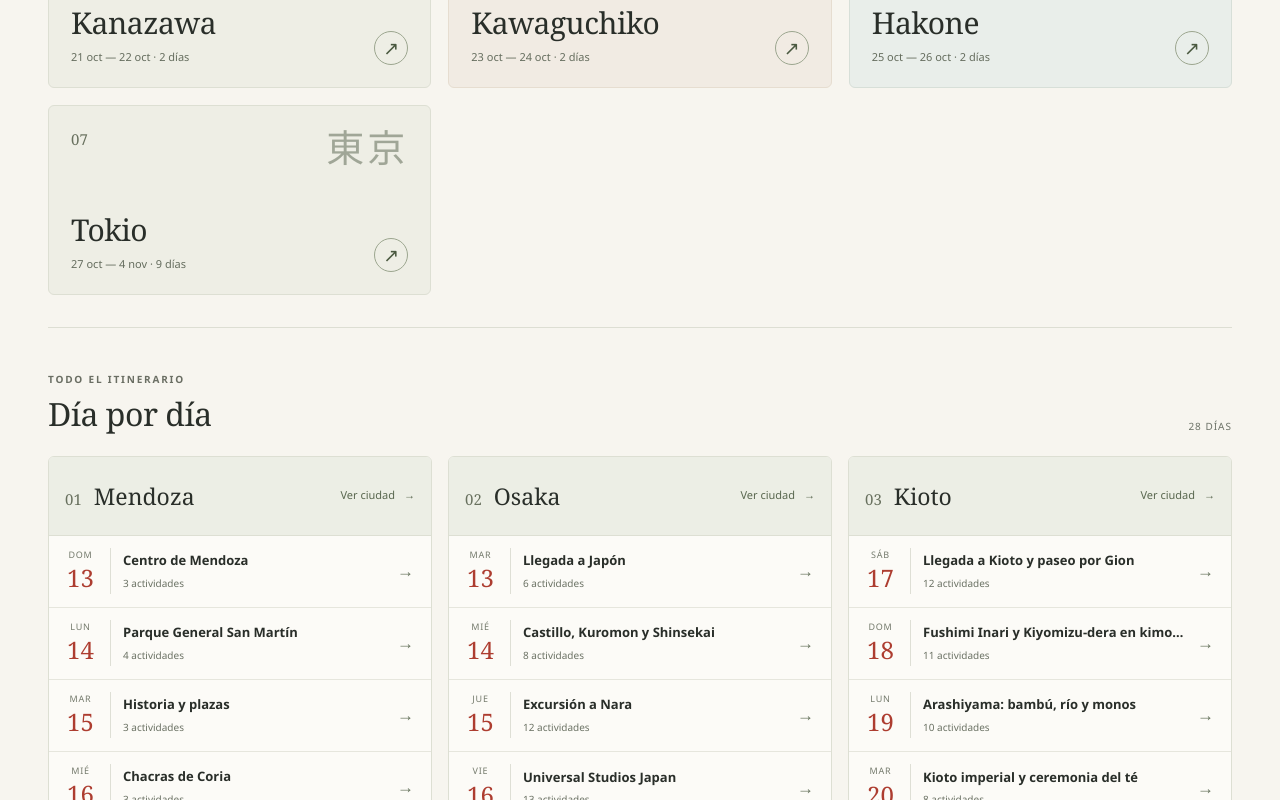
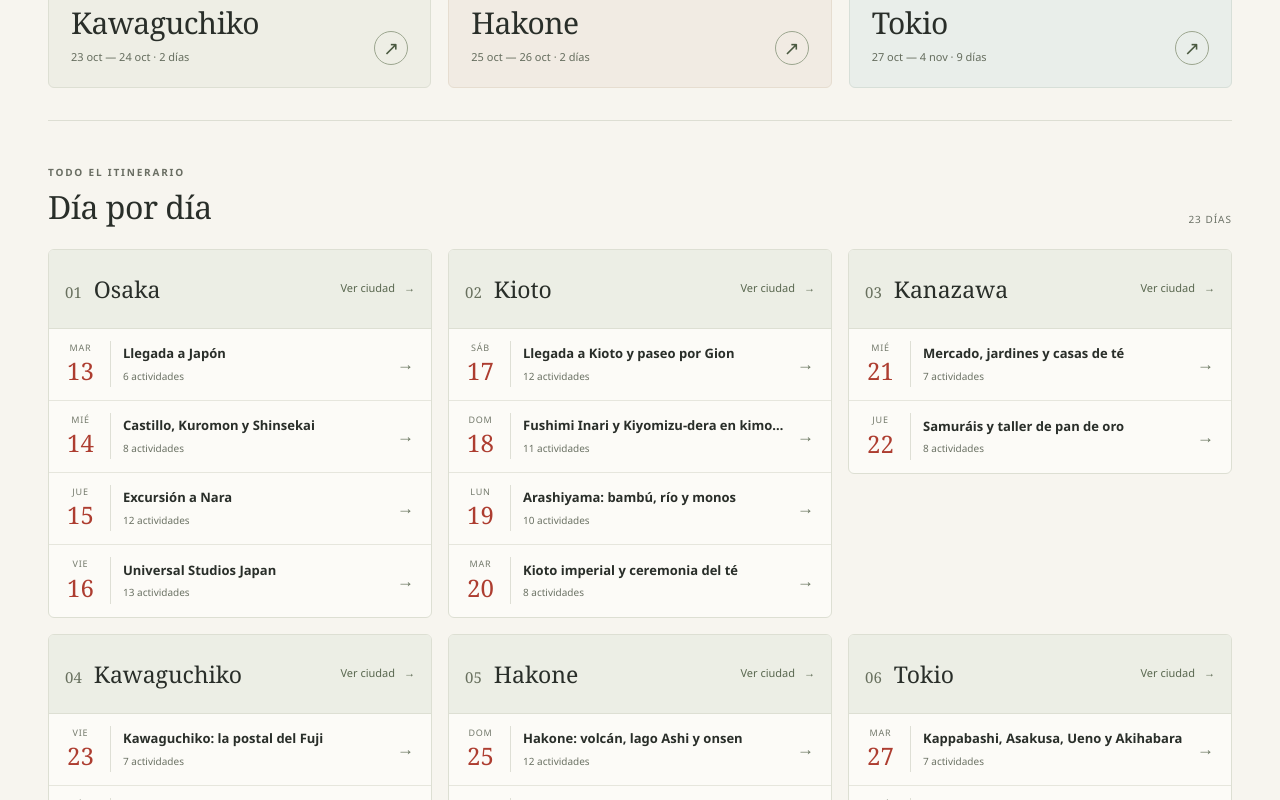
Before and after one commit to bodomchild/shiori, a React (Vite) app: page /#/ in a window 1280 px wide. Shown: the part 960-1760 px from the top of the page. Built offline with nearby package versions, Linux system fonts and the light colour scheme.

Commit message:
Revert "Add temporary Mendoza itinerary"
This reverts commit 98ef2674a9bce1e46e9c2aeccb61ad23333e300a.

```diff
--- a/src/data/itinerary.ts
+++ b/src/data/itinerary.ts
@@ -6,209 +6,6 @@ import type { Trip } from '../types/itinerary';
 export const itinerary: Trip = {
   "name": "Japón · Lore & Fer",
   "cities": [
-    {
-      "id": "mendoza",
-      "name": "Mendoza",
-      "startDate": "2026-09-13",
-      "endDate": "2026-09-17",
-      "days": [
-        {
-          "date": "2026-09-13",
-          "title": "Centro de Mendoza",
-          "notes": "Día temporal de prueba para comprobar la navegación y el mapa antes del viaje.",
-          "stops": [
-            {
-              "id": "mendoza-09-13-01-plaza-independencia",
-              "name": "Plaza Independencia",
-              "coordinates": [-32.8895, -68.8458],
-              "startTime": "10:00",
-              "duration": 60,
-              "category": "visita",
-              "notes": "Paseo tranquilo por la plaza y el centro.",
-              "optional": false
-            },
-            {
-              "id": "mendoza-09-13-02-peatonal-sarmiento",
-              "name": "Peatonal Sarmiento",
-              "coordinates": [-32.889, -68.8416],
-              "startTime": "11:15",
-              "duration": 45,
-              "category": "visita",
-              "notes": "Caminar por la peatonal y parar a tomar un café.",
-              "optional": false
-            },
-            {
-              "id": "mendoza-09-13-03-mercado-central",
-              "name": "Mercado Central",
-              "coordinates": [-32.8844, -68.843],
-              "startTime": "13:00",
-              "duration": 75,
-              "category": "comida",
-              "notes": "Almuerzo de prueba en el centro.",
-              "optional": false
-            }
-          ]
-        },
-        {
-          "date": "2026-09-14",
-          "title": "Parque General San Martín",
-          "notes": "Día temporal de prueba para verificar el acceso automático al plan de hoy.",
-          "stops": [
-            {
-              "id": "mendoza-09-14-01-portones-del-parque",
-              "name": "Portones del Parque General San Martín",
-              "coordinates": [-32.889, -68.8758],
-              "startTime": "09:30",
-              "duration": 30,
-              "category": "visita",
-              "notes": "Punto de inicio para recorrer el parque.",
-              "optional": false
-            },
-            {
-              "id": "mendoza-09-14-02-lago-del-parque",
-              "name": "Lago del Parque",
-              "coordinates": [-32.886, -68.8915],
-              "startTime": "10:15",
-              "duration": 60,
-              "category": "visita",
-              "notes": "Caminata alrededor del lago.",
-              "optional": false
-            },
-            {
-              "id": "mendoza-09-14-03-cerro-de-la-gloria",
-              "name": "Cerro de la Gloria",
-              "coordinates": [-32.8875, -68.8994],
-              "startTime": "11:45",
-              "duration": 60,
-              "category": "visita",
-              "notes": "Subir hasta el monumento y ver la ciudad desde arriba.",
-              "optional": true
-            },
-            {
-              "id": "mendoza-09-14-04-aristides",
-              "name": "Avenida Arístides Villanueva",
-              "coordinates": [-32.895, -68.8568],
-              "startTime": "20:00",
-              "duration": 90,
-              "category": "comida",
-              "notes": "Elegir dónde cenar en el momento.",
-              "optional": false
-            }
-          ]
-        },
-        {
-          "date": "2026-09-15",
-          "title": "Historia y plazas",
-          "notes": "Contenido de muestra; no forma parte del viaje a Japón.",
-          "stops": [
-            {
-              "id": "mendoza-09-15-01-area-fundacional",
-              "name": "Museo del Área Fundacional",
-              "coordinates": [-32.8748, -68.8355],
-              "startTime": "10:00",
-              "duration": 75,
-              "category": "visita",
-              "notes": "Recorrido de prueba por la zona histórica.",
-              "optional": false
-            },
-            {
-              "id": "mendoza-09-15-02-alameda",
-              "name": "Paseo Alameda",
-              "coordinates": [-32.8793, -68.8396],
-              "startTime": "12:00",
-              "duration": 45,
-              "category": "visita",
-              "notes": "Caminata hacia el centro.",
-              "optional": false
-            },
-            {
-              "id": "mendoza-09-15-03-plaza-espana",
-              "name": "Plaza España",
-              "coordinates": [-32.8912, -68.8476],
-              "startTime": "17:00",
-              "duration": 45,
-              "category": "visita",
-              "notes": "Parada breve para probar la selección desde el mapa.",
-              "optional": false
-            }
-          ]
-        },
-        {
-          "date": "2026-09-16",
-          "title": "Chacras de Coria",
-          "notes": "Plan sencillo de muestra fuera del centro de Mendoza.",
-          "stops": [
-            {
-              "id": "mendoza-09-16-01-traslado-chacras",
-              "name": "Traslado a Chacras de Coria",
-              "coordinates": [-32.986, -68.8865],
-              "startTime": "10:00",
-              "duration": 35,
-              "category": "traslado",
-              "notes": "Horario y medio de transporte solo ilustrativos.",
-              "optional": false
-            },
-            {
-              "id": "mendoza-09-16-02-plaza-chacras",
-              "name": "Plaza de Chacras de Coria",
-              "coordinates": [-32.986, -68.8865],
-              "startTime": "10:45",
-              "duration": 60,
-              "category": "visita",
-              "notes": "Paseo por la plaza y los alrededores.",
-              "optional": false
-            },
-            {
-              "id": "mendoza-09-16-03-almuerzo-chacras",
-              "name": "Almuerzo en Chacras",
-              "coordinates": [-32.986, -68.8865],
-              "startTime": "13:00",
-              "duration": 90,
-              "category": "comida",
-              "notes": "Restaurante a elegir; actividad de muestra.",
-              "optional": false
-            }
-          ]
-        },
-        {
-          "date": "2026-09-17",
-          "title": "Parque Central y cierre de prueba",
-          "notes": "Último día del bloque temporal de Mendoza.",
-          "stops": [
-            {
-              "id": "mendoza-09-17-01-parque-central",
-              "name": "Parque Central",
-              "coordinates": [-32.8783, -68.8358],
-              "startTime": "10:00",
-              "duration": 60,
-              "category": "visita",
-              "notes": "Caminata por el parque.",
-              "optional": false
-            },
-            {
-              "id": "mendoza-09-17-02-nave-cultural",
-              "name": "Nave Cultural",
-              "coordinates": [-32.8757, -68.8412],
-              "startTime": "11:30",
-              "duration": 60,
-              "category": "visita",
-              "notes": "Parada de prueba; comprobar la programación antes de una visita real.",
-              "optional": true
-            },
-            {
-              "id": "mendoza-09-17-03-cafe-centro",
-              "name": "Café en el centro",
-              "coordinates": [-32.8895, -68.8458],
-              "startTime": "17:00",
-              "duration": 60,
-              "category": "comida",
-              "notes": "Cierre del itinerario temporal de prueba.",
-              "optional": false
-            }
-          ]
-        }
-      ]
-    },
     {
       "id": "osaka",
       "name": "Osaka",
--- a/src/dates.ts
+++ b/src/dates.ts
@@ -36,25 +36,27 @@ export function tripDays(trip: Trip): TripDay[] {
   })));
 }
 
-export function localToday(now = new Date()): string {
-  const year = now.getFullYear();
-  const month = String(now.getMonth() + 1).padStart(2, '0');
-  const day = String(now.getDate()).padStart(2, '0');
-  return `${year}-${month}-${day}`;
+export function japanToday(now = new Date()): string {
+  const parts = new Intl.DateTimeFormat('en', {
+    timeZone: 'Asia/Tokyo',
+    year: 'numeric',
+    month: '2-digit',
+    day: '2-digit',
+  }).formatToParts(now);
+  const value = (type: Intl.DateTimeFormatPartTypes) => parts.find((part) => part.type === type)?.value;
+  return `${value('year')}-${value('month')}-${value('day')}`;
 }
 
 export function tripDayPath({ city, date }: TripDay) {
   return `/${city.id}/${daySlug(date)}`;
 }
 
-export function closestTripDay(trip: Trip, today = localToday()): { tripDay: TripDay; relation: 'before' | 'today' | 'upcoming' | 'after' } {
+export function closestTripDay(trip: Trip, today = japanToday()): { tripDay: TripDay; relation: 'before' | 'today' | 'after' } {
   const days = tripDays(trip);
   const first = days[0];
   const last = days.at(-1);
   if (!first || !last) throw new Error('El itinerario no tiene días');
   if (today < first.date) return { tripDay: first, relation: 'before' };
   if (today > last.date) return { tripDay: last, relation: 'after' };
-  const current = days.find((entry) => entry.date === today);
-  if (current) return { tripDay: current, relation: 'today' };
-  return { tripDay: days.find((entry) => entry.date > today) ?? last, relation: 'upcoming' };
+  return { tripDay: days.find((entry) => entry.date === today) ?? first, relation: 'today' };
 }
--- a/src/pages/CityPage.tsx
+++ b/src/pages/CityPage.tsx
@@ -1,13 +1,13 @@
 import { Link, useParams } from 'react-router-dom';
 import { itinerary } from '../data/itinerary';
-import { cityDates, daySlug, formatDate, localToday } from '../dates';
+import { cityDates, daySlug, formatDate, japanToday } from '../dates';
 import NotFound from '../components/NotFound';
 
 export default function CityPage() {
   const { cityId } = useParams();
   const city = itinerary.cities.find((entry) => entry.id === cityId);
   if (!city) return <NotFound />;
-  const today = localToday();
+  const today = japanToday();
 
   return <div className="page-shell city-page">
     <Link className="back-link" to="/">← Todo el viaje</Link>
--- a/src/pages/DayPage.tsx
+++ b/src/pages/DayPage.tsx
@@ -13,7 +13,6 @@ function DayView({ city, day }: { city: City; day: Day }) {
   const selectedStopId = selectedStop?.id ?? null;
   const stops = day.stops;
   const mappedStops = stops.filter((stop) => stop.coordinates);
-  const isTestDay = city.id === 'mendoza';
   const allDays = tripDays(itinerary);
   const dayIndex = allDays.findIndex((entry) => entry.city.id === city.id && entry.date === day.date);
   const previousDay = allDays[dayIndex - 1];
@@ -42,7 +41,7 @@ function DayView({ city, day }: { city: City; day: Day }) {
     </nav>
     <div className="day-heading"><div><p className="eyebrow">{city.name} · {formatDate(day.date, { weekday: 'long', day: 'numeric', month: 'long' })}</p><h1 className="page-title">{day.title}</h1>{day.notes && <p className="day-note">{day.notes}</p>}</div><DaySelector city={city} date={day.date} /></div>
     {stops.length > 0 ? <>
-      <div className="day-info"><span><span className="red-dot" /> {stops.length} actividades · {isTestDay ? 'Horarios de Mendoza' : 'Horarios de Japón'}</span><span className="source-badge">{isTestDay ? 'Datos de prueba' : 'Itinerario real'}</span></div>
+      <div className="day-info"><span><span className="red-dot" /> {stops.length} actividades · Horarios de Japón</span><span className="source-badge">Itinerario real</span></div>
       <div className="day-layout">
         <section className={`map-panel${mappedStops.length ? '' : ' map-panel-static'}`} aria-label={`Mapa del ${formatDate(day.date)} en ${city.name}`}>
           {mappedStops.length ? <DayMap stops={stops} selectedStop={selectedStop} onSelect={selectFromMap} /> : <div id="day-map" className="map-placeholder"><span aria-hidden="true">地図</span><strong>Ubicaciones por confirmar</strong><p>Este día ya tiene actividades, pero la fuente todavía no define lugares concretos para el mapa.</p></div>}
--- a/src/pages/TripPage.tsx
+++ b/src/pages/TripPage.tsx
@@ -2,7 +2,7 @@ import { Link } from 'react-router-dom';
 import { itinerary } from '../data/itinerary';
 import { cityDates, closestTripDay, daySlug, formatDate, tripDayPath } from '../dates';
 
-const cityCharacters = ['MZA', '大阪', '京都', '金沢', '河口湖', '箱根', '東京'];
+const cityCharacters = ['大阪', '京都', '金沢', '河口湖', '箱根', '東京'];
 
 export default function TripPage() {
   const totalDays = itinerary.cities.reduce((total, city) => total + cityDates(city).length, 0);
@@ -11,16 +11,14 @@ export default function TripPage() {
     ? 'Ver el plan de hoy'
     : current.relation === 'before'
       ? 'Ir al primer día'
-      : current.relation === 'upcoming'
-        ? 'Ir al próximo día'
-        : 'Volver al último día';
+      : 'Volver al último día';
   return <div className="page-shell">
     <section className="trip-hero">
       <div className="hero-copy">
-        <p className="eyebrow"><span className="red-dot" /> SEPTIEMBRE — NOVIEMBRE 2026</p>
+        <p className="eyebrow"><span className="red-dot" /> OCTUBRE — NOVIEMBRE 2026</p>
         <h1>Japón, <br /><em>a nuestro ritmo.</em></h1>
         <p className="hero-description">Un mes para perdernos un poquito.<br />Todo el viaje, siempre a mano.</p>
-        <div className="hero-meta"><span>13 sep — 4 nov</span><span>{totalDays} días</span><span>{itinerary.cities.length} ciudades</span></div>
+        <div className="hero-meta"><span>13 oct — 4 nov</span><span>{totalDays} días</span><span>6 ciudades</span></div>
         <div className="hero-actions">
           <Link className="primary-link" to={tripDayPath(current.tripDay)}>{currentLabel} <span aria-hidden="true">→</span></Link>
           <button className="secondary-link" type="button" onClick={() => {
@@ -33,7 +31,7 @@ export default function TripPage() {
       </div>
     </section>
     <section className="pb-8" aria-labelledby="cities-title">
-      <div className="section-heading"><div><p className="eyebrow">DE MENDOZA A TOKIO</p><h2 id="cities-title">Nuestro recorrido</h2></div><span className="small-muted">{String(itinerary.cities.length).padStart(2, '0')} destinos</span></div>
+      <div className="section-heading"><div><p className="eyebrow">DE OSAKA A TOKIO</p><h2 id="cities-title">Nuestro recorrido</h2></div><span className="small-muted">06 destinos</span></div>
       <div className="city-grid">
         {itinerary.cities.map((city, index) => <Link className={`city-card city-tone-${index % 3}`} to={`/${city.id}`} key={city.id}>
           <div className="flex items-start justify-between"><span className="city-number">{String(index + 1).padStart(2, '0')}</span><span className="city-character" aria-hidden="true" lang="ja">{cityCharacters[index]}</span></div>
@@ -62,6 +60,6 @@ export default function TripPage() {
         </article>)}
       </div>
     </section>
-    <aside className="sample-note"><span className="note-symbol" aria-hidden="true">栞</span><div><strong>El itinerario ya está con nosotros</strong><p>Los {totalDays} días están cargados localmente. Mendoza es un bloque temporal de prueba; los días de Japón mantienen el contenido extraído de la fuente.</p></div><Link to={`/osaka/${daySlug('2026-10-13')}`} className="text-link">Ir a Japón <span aria-hidden="true">→</span></Link></aside>
+    <aside className="sample-note"><span className="note-symbol" aria-hidden="true">栞</span><div><strong>El itinerario ya está con nosotros</strong><p>Los 23 días están cargados desde nuestra copia local, con horarios, actividades opcionales y ubicaciones confirmadas en el mapa.</p></div><Link to={`/osaka/${daySlug('2026-10-13')}`} className="text-link">Empezar el viaje <span aria-hidden="true">→</span></Link></aside>
   </div>;
 }
```
